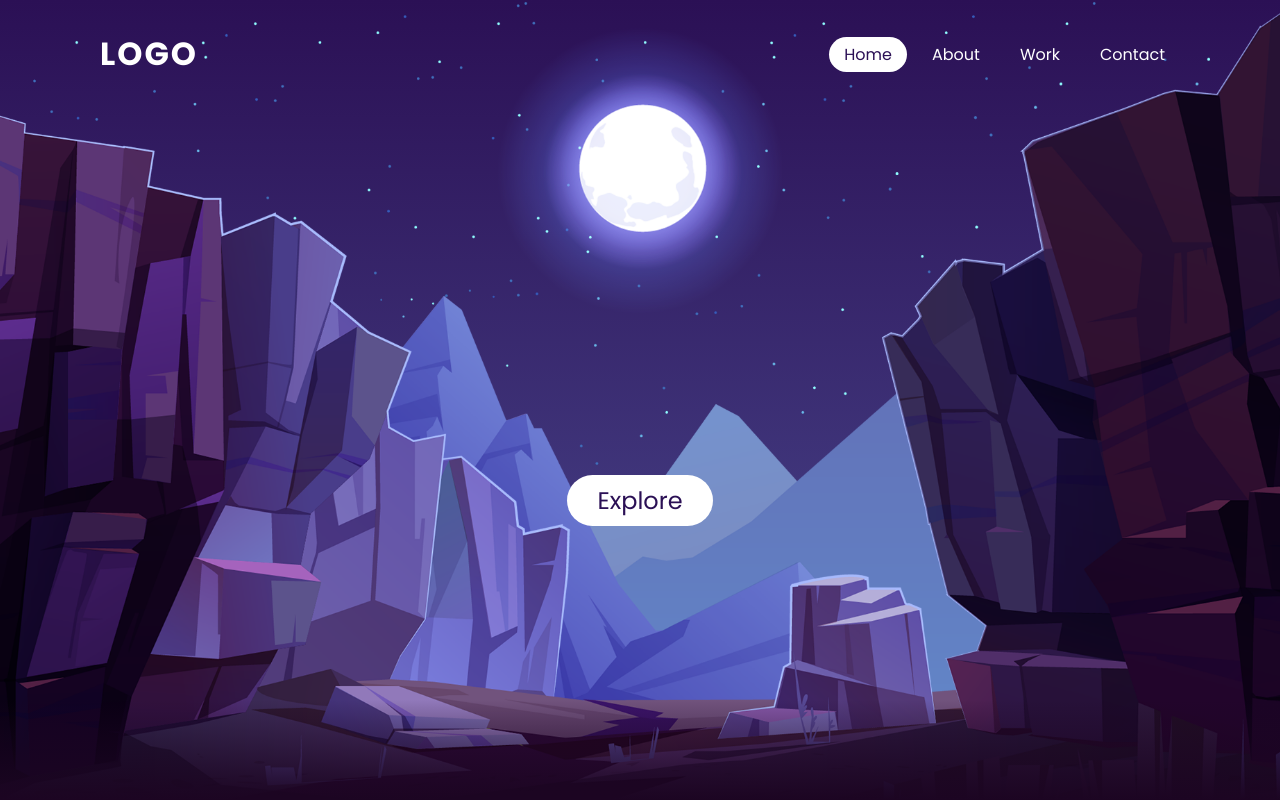
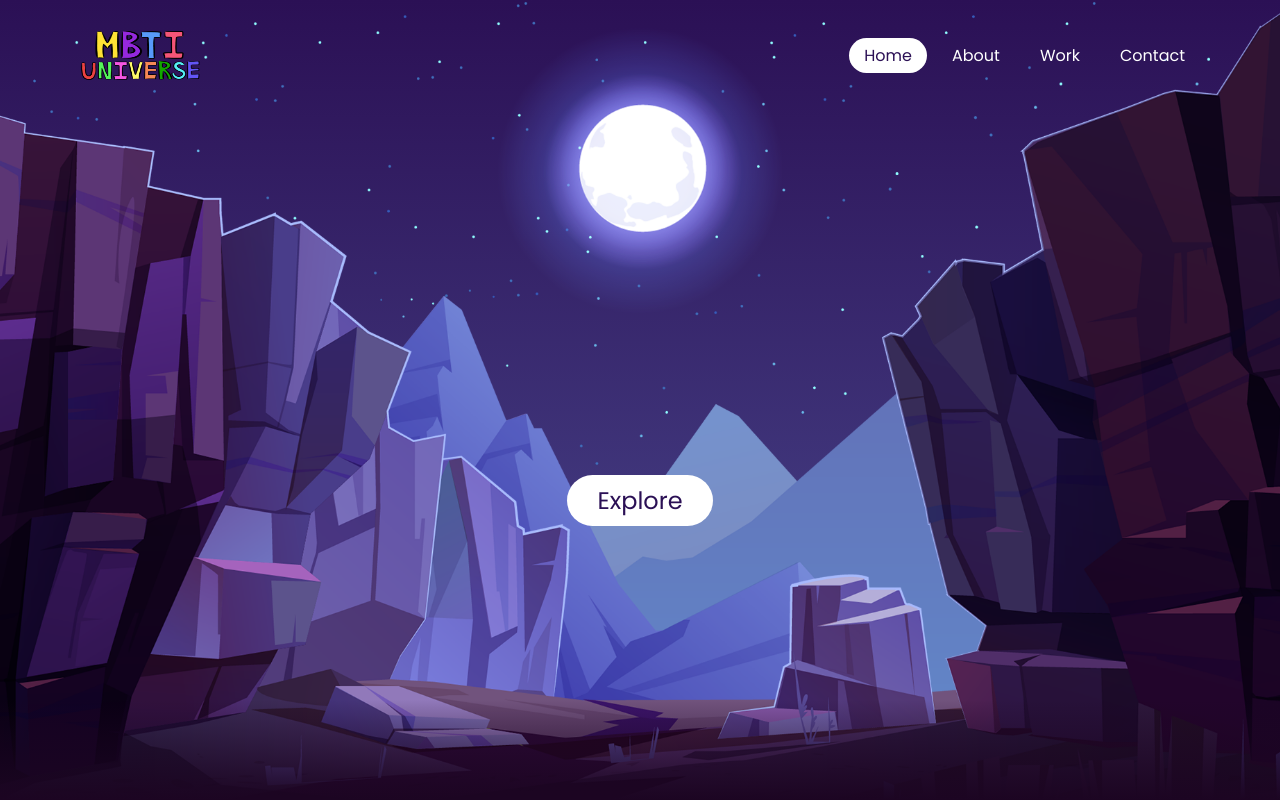
Before and after one commit to Jo-and-Yu/MBTIUNIVERSE_HomePage, a plain HTML site: page index.html in a window 1280 px wide. Shown: the top 800 px of the page. Drawn offline with Linux system fonts and the light colour scheme.

Commit message:
Feat: Change logo

```diff
--- a/index.html
+++ b/index.html
@@ -6,7 +6,7 @@
 </head>
 <body>
     <header>
-        <a href="#" class="logo">Logo</a>
+        <a href="#" class="logo"><img src="logo.png" id="logo"></a>
         <ul>
             <li><a href="#" class="active">Home</a></li>
             <li><a href="#">About</a></li>
--- a/style.css
+++ b/style.css
@@ -18,20 +18,20 @@ header
     top: 0;
     left: 0;
     width: 100%;
-    padding: 30px 100px;
+    padding: 30px 80px;
     display: flex;
     justify-content: space-between;
     align-items: center;
     z-index: 10000;
 }
-header .logo
+#logo
 {
-    color: #fff;
-    font-weight: 700;
-    text-decoration: none;
-    font-size: 2em;
-    text-transform: uppercase;
-    letter-spacing: 2px;
+    height: 50px;
+    width: 120px;
+    display: flex;
+    align-items: center;
+    justify-content: center;
+    z-index: 0;
 }
 header ul
 {
```
Also changed, not shown: logo.png (added).
